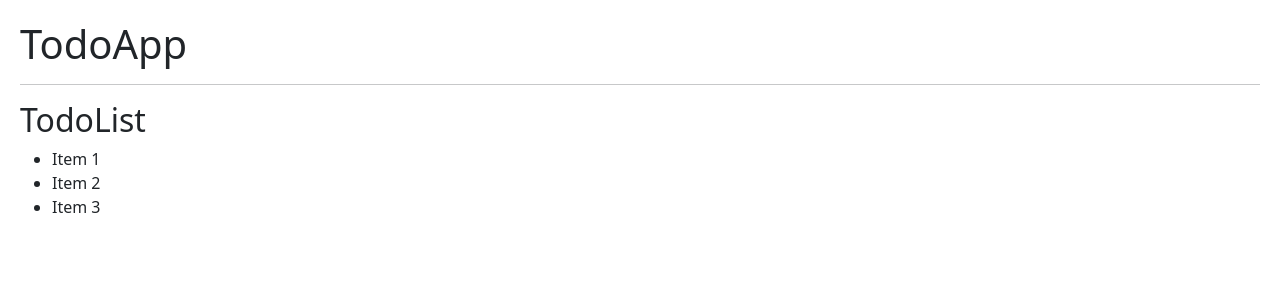
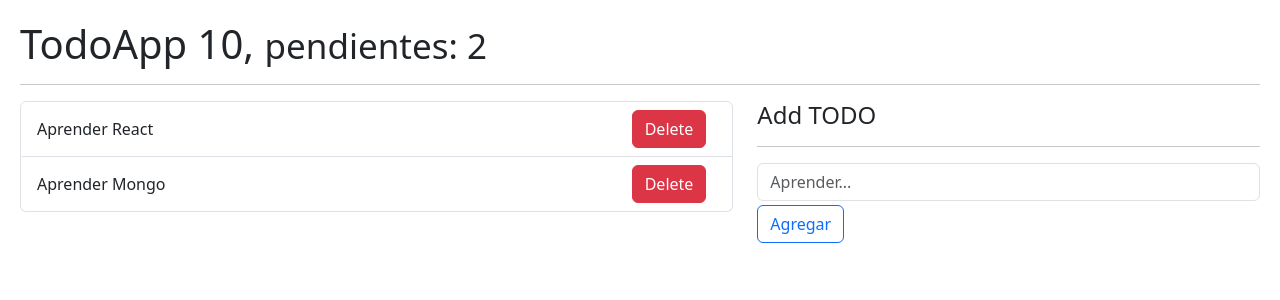
Before and after one commit to lmdelgallego/05-hook-app, a React (Vite) app: page / in a window 1280 px wide. Shown: the top 300 px of the page. Built offline with nearby package versions, Linux system fonts and the light colour scheme.

Commit message:
✨feature: Creando el cascarón de la lista de TODOs

```diff
--- a/src/08-useReducer/TodoApp.jsx
+++ b/src/08-useReducer/TodoApp.jsx
@@ -16,22 +16,52 @@
 
 export const TodoApp = () => {
 
-  const [state, dispatch] = useReducer(todoReducer, initialState)
+  const [todos, dispatch] = useReducer(todoReducer, initialState)
 
 
   return (
     <>
-      <h1>TodoApp</h1>
+      <h1>TodoApp 10, <small>pendientes: 2</small> </h1>
 
       <hr />
 
-      <h2>TodoList</h2>
+      <div className="row">
+        <div className="col-7">
+          <ul className='list-group'>
+            {
+              todos.map( todo => (
+                <li key={todo.id} className='list-group-item d-flex justify-content-between'>
+                  <span className='align-self-center'>{ todo.desc }</span>
+                  <button className='btn btn-danger'>Delete</button>
+                </li>
+              ))
+            }
+          </ul>
+        </div>
 
-      <ul>
-        <li>Item 1</li>
-        <li>Item 2</li>
-        <li>Item 3</li>
-      </ul>
+        <div className="col-5">
+          <h4>Add TODO</h4>
+          <hr />
+          <form>
+            <input
+              type="text"
+              name="description"
+              placeholder="Aprender..."
+              autoComplete="off"
+              className="form-control"
+            />
+            <button
+              type="submit"
+              className="btn btn-outline-primary mt-1 btn-block"
+            >
+              Agregar
+            </button>
+
+          </form>
+        </div>
+      </div>
+
+
     </>
   )
 }
```
